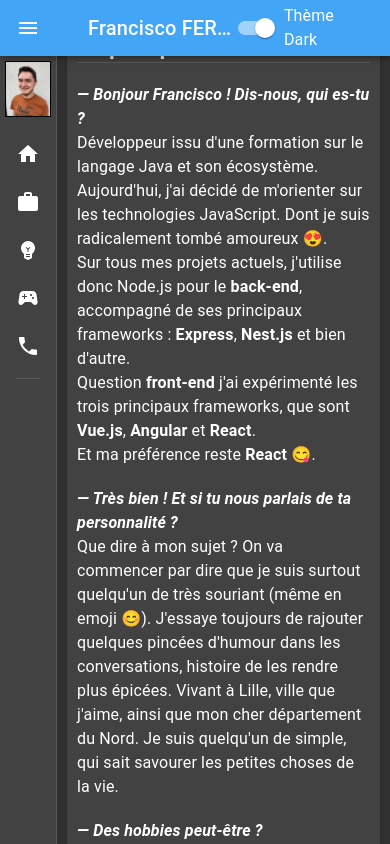
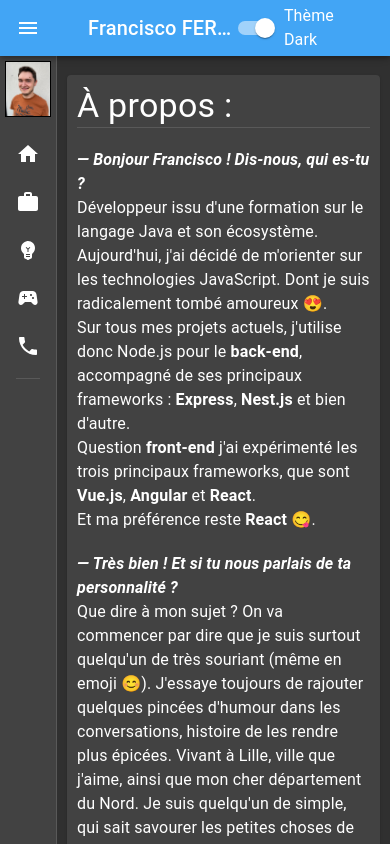
Before and after one commit to Bedhiver/websitefrancisco, a React (Create React App) app: page / in a window 390 px wide. Shown: the top 844 px of the page. Built offline with nearby package versions, Linux system fonts and the light colour scheme.

Commit message:
:lipstick: fixing the screen cut on mobile device and in the pong game

```diff
--- a/src/components/Dashboard.js
+++ b/src/components/Dashboard.js
@@ -51,8 +51,8 @@ export default function Main() {
       </div>
 
       <Card
+        id="about"
         style={{
-          margin: "10px",
           padding: "10px",
         }}
       >
--- a/src/styles/DashboardStyle.css
+++ b/src/styles/DashboardStyle.css
@@ -7,9 +7,20 @@
   display: flex;
 }
 
+#about {
+  margin: 10px;
+}
+
 @media (max-width: 800px) {
   #divImage {
     display: none;
+  }
+
+  #about {
+    margin-top: 75px;
+    margin-bottom: 10px;
+    margin-right: 10px;
+    margin-left: 10px;
   }
   /* #techUsedTypo {
     margin-top: 70px;
--- a/src/styles/PongStyle.css
+++ b/src/styles/PongStyle.css
@@ -1,4 +1,5 @@
 #divMain {
+  margin-top: 75px;
   width: 100%;
   height: 100vh;
   display: flex;
```
